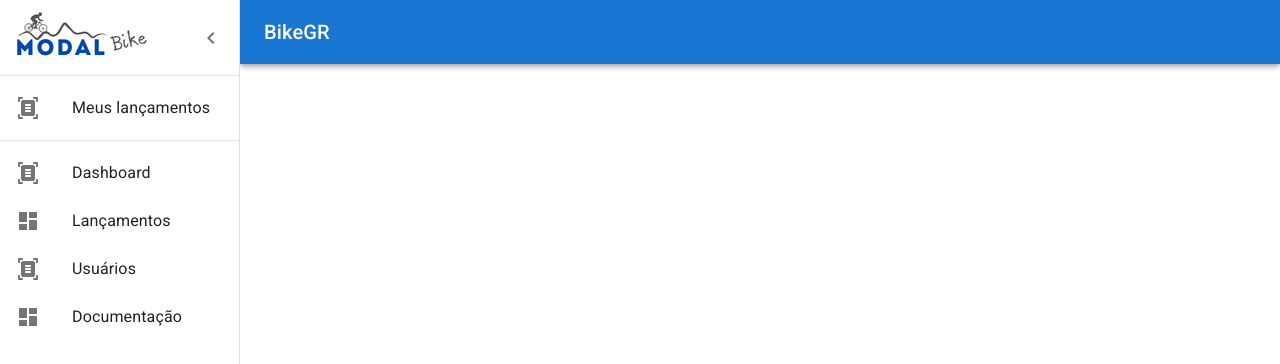
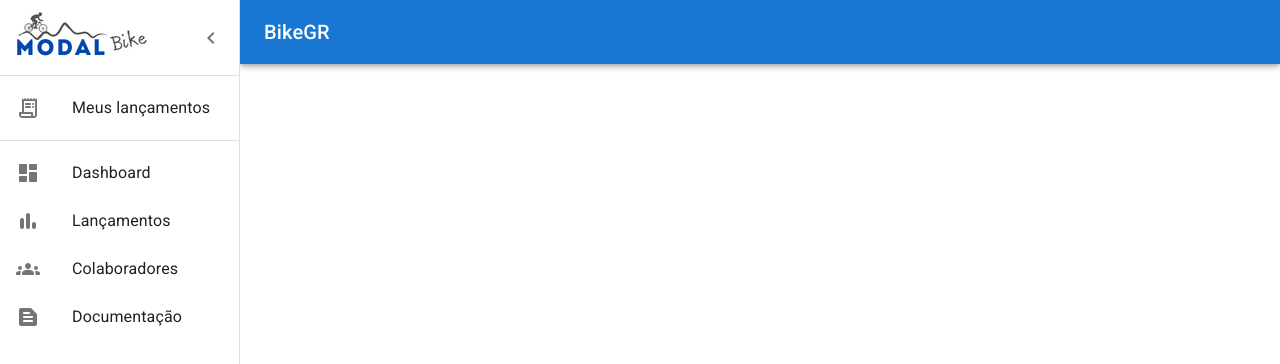
Before and after one commit to andrade-bruno/modalgr-training-process, a React (Create React App) app in the folder 04/web/: page / in a window 1280 px wide. Shown: the top 364 px of the page. Built offline with nearby package versions, Linux system fonts and the light colour scheme.

Commit message:
feat(1103): rendering icons at navbar

```diff
--- a/04/web/src/pages/Default/index.tsx
+++ b/04/web/src/pages/Default/index.tsx
@@ -20,8 +20,12 @@ import {
 	ChevronRight,
 	ChevronLeft,
 	Menu as MenuIcon,
-	Dashboard,
-	DocumentScannerRounded
+	InsertDriveFileSharp,
+	DashboardRounded,
+	BarChartRounded,
+	ReceiptLongRounded,
+	GroupsRounded,
+	TextSnippetRounded
 } from '@mui/icons-material'
 
 import { useTheme } from '@mui/material/styles'
@@ -29,6 +33,7 @@ import { AppBar, DrawerHeader, drawerWidth, Main } from './styles'
 
 import { adminPages as admPages, userPages as usPages } from 'static/pagination'
 import IPagination from 'interfaces/IPagination'
+import { isNullOrUndefined } from 'util'
 
 export default function DefaultPage() {
 	const theme = useTheme()
@@ -88,7 +93,7 @@ export default function DefaultPage() {
 						<ListItem key={item.id} disablePadding>
 							<ListItemButton onClick={() => navigate(item.path)}>
 								<ListItemIcon>
-									{item.id % 2 === 0 ? <Dashboard /> : <DocumentScannerRounded />}
+									{item.id === 1 ? <ReceiptLongRounded /> : null}
 								</ListItemIcon>
 								<ListItemText primary={item.title} />
 							</ListItemButton>
@@ -101,7 +106,11 @@ export default function DefaultPage() {
 						<ListItem key={item.id} disablePadding>
 							<ListItemButton onClick={() => navigate(item.path)}>
 								<ListItemIcon>
-									{item.id % 2 === 0 ? <Dashboard /> : <DocumentScannerRounded />}
+									{item.id === 1 ? <DashboardRounded /> :
+										item.id === 2 ? <BarChartRounded /> :
+											item.id === 3 ? <GroupsRounded /> :
+												item.id === 4 ? <TextSnippetRounded />
+													: null}
 								</ListItemIcon>
 								<ListItemText primary={item.title} />
 							</ListItemButton>
--- a/04/web/src/routes/index.tsx
+++ b/04/web/src/routes/index.tsx
@@ -1,24 +1,24 @@
 import { Route, Routes, BrowserRouter } from 'react-router-dom'
 
 import NotFound from 'pages/NotFound'
-import DefaultPage from 'pages/Default'
+import Default from 'pages/Default'
 import Dashboard from 'pages/Dashboard'
 
 const CommomRoutes = () => {
 	return (
 		<BrowserRouter>
 			<Routes>
-				<Route path='/' element={<DefaultPage />}>
+				<Route path='/' element={<Default />}>
 					<Route path='login' element={<h1>Login</h1>} />
 					<Route path='signup' element={<h1>Cadastro</h1>} />
 					<Route path='myreleases' element={<h1>Meus Lançamentos</h1>} />
 				</Route>
-				<Route path='/admin' element={<DefaultPage />}>
+				<Route path='/admin' element={<Default />}>
 					<Route index element={<h1>Main Admin</h1>} />
 					<Route path='dashboard' element={<Dashboard />} />
 					<Route path='releases' element={<h1>Lançamentos</h1>} />
-					<Route path='users' element={<h1>Lista de usuários</h1>} />
-					<Route path='docs' element={<h1>Docs</h1>} />
+					<Route path='collaborators' element={<h1>Colaboradores</h1>} />
+					<Route path='docs' element={<h1>Documentação</h1>} />
 				</Route>
 				<Route path='*' element={<NotFound />} />
 			</Routes>
--- a/04/web/src/static/pagination.ts
+++ b/04/web/src/static/pagination.ts
@@ -22,8 +22,8 @@ export const adminPages: IPagination[] = [
 	},
 	{
 		id: 3,
-		title: 'Usuários',
-		path: '/admin/users'
+		title: 'Colaboradores',
+		path: '/admin/collaborators'
 	},
 	{
 		id: 4,
```
